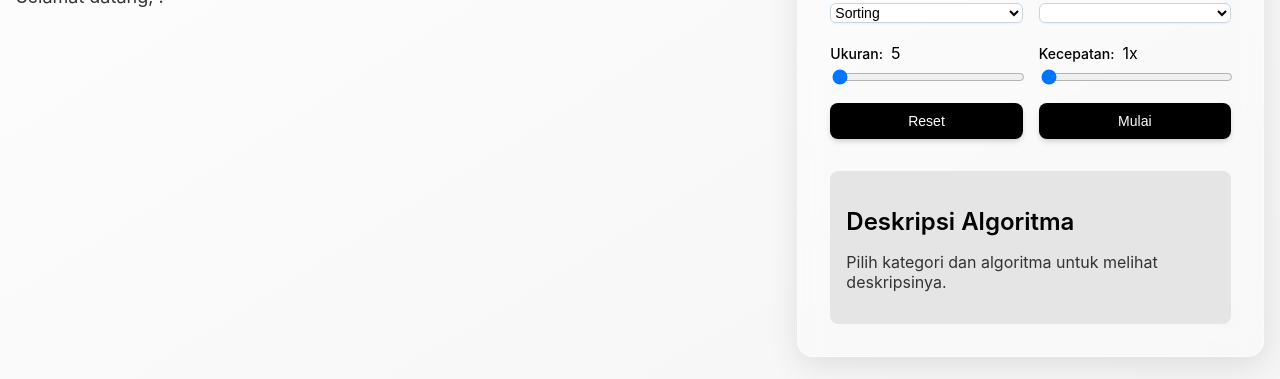
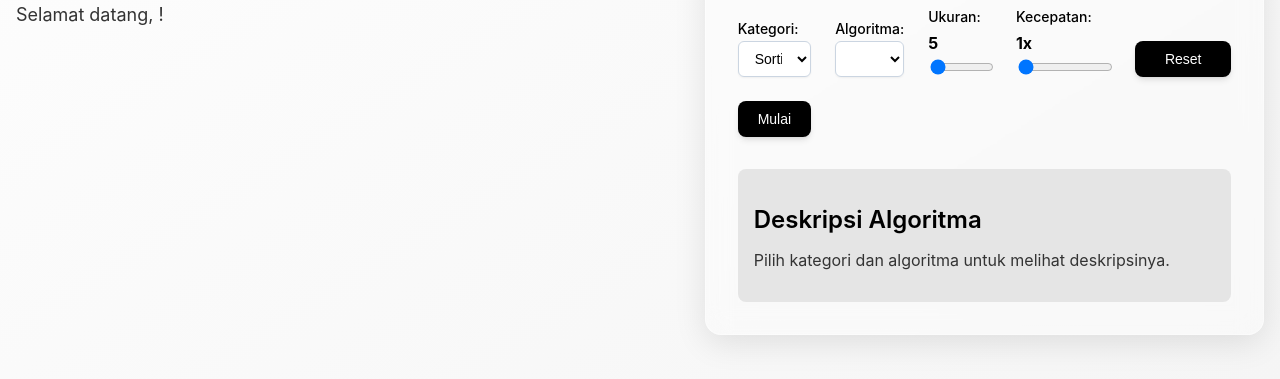
Before and after one commit to kifu/searching-sorting, a plain HTML site: page main-page.html in a window 1280 px wide. Shown: the part 421-800 px from the top of the page. Drawn offline with Linux system fonts and the light colour scheme.

Commit message:
refactor: fix some bugs in style.css

```diff
--- a/css/style.css
+++ b/css/style.css
@@ -43,7 +43,7 @@ body {
 
 /* card styling */
 .card {
-  background-color: rgba(255, 255, 255, 0.3);
+  background: rgba(255, 255, 255, 0.3);
   backdrop-filter: blur(12px);
   -webkit-backdrop-filter: blur(12px);
   border: 1px solid rgba(255, 255, 255, 0.4);
@@ -125,6 +125,12 @@ header p {
   margin-top: 0.25rem;
 }
 
+#arraySizeValue,
+#speedValue {
+  font-weight: bold;
+  color: var(--text-dark);
+}
+
 #arraySizeValue {
   min-width: 2rem;
 }
@@ -136,7 +142,7 @@ header p {
 .input-field,
 select.input-field {
   width: 100%;
-  padding: 0.5rem 0.75 rem;
+  padding: 0.5rem 0.75rem;
   background-color: var(--white);
   border: 1px solid var(--slate);
   border-radius: 0.375rem;
@@ -165,7 +171,7 @@ input[type="range"] {
   border-radius: 0.5rem;
   border: none;
   box-shadow: 0 4px 6px -1px rgba(0, 0, 0, 0.1),
-    0 2px 4px -1px rgba(0, 0, 0, 0.1);
+    0 2px 4px -2px rgba(0, 0, 0, 0.1);
   cursor: pointer;
   transition: all 0.3s ease;
   width: 100%;
@@ -191,7 +197,7 @@ input[type="range"] {
   width: auto;
 }
 
-.btn-primary:hover {
+.btn-secondary:hover {
   background-color: var(--red-mid);
 }
 
@@ -228,10 +234,10 @@ input[type="range"] {
 }
 
 /* responsive design */
-@media (max-width: 1024px) {
+@media (min-width: 1024px) {
   #controls {
     grid-template-columns: 1fr 1fr 1fr 1.5fr 1.5fr;
-    gap: 0.5rem;
+    gap: 1.5rem;
   }
   .control-group-row {
     flex-direction: column;
```
